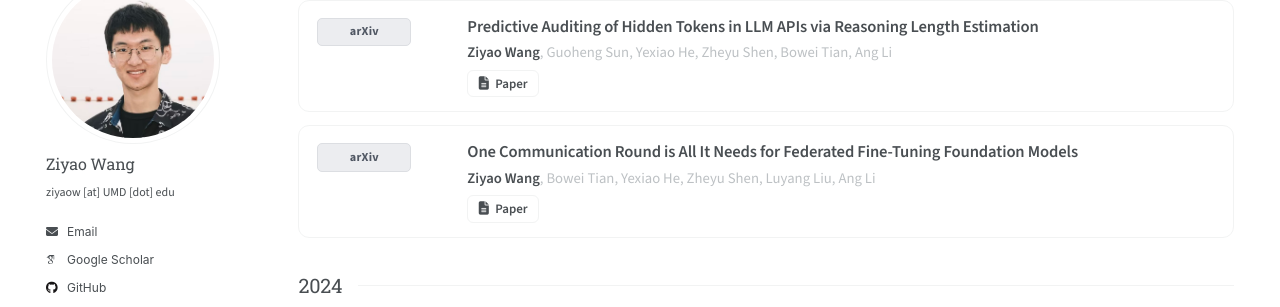
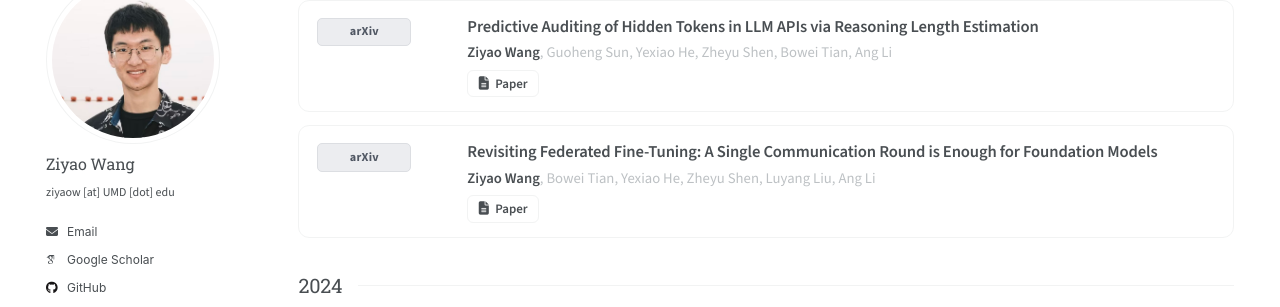
Before and after one commit to ziyaow1010/ziyaow1010.github.io, a Jekyll site: the page built from _pages/about.md, in a window 1280 px wide and 900 px high, scrolled down 2805 px. Shown: the part 120-427 px from the top of the window. Built offline with Jekyll 4.4.1, drawn with Linux system fonts in a browser that asks for light colours; some web fonts are replaced; a script that is not in the unit is left out.

Commit message:
Correct one-shot federated fine-tuning paper title to revised manuscript

```diff
--- a/_data/publications.yml
+++ b/_data/publications.yml
@@ -71,7 +71,7 @@
   paper: "https://arxiv.org/abs/2508.00912"
 - year: 2025
   venue: "arXiv"
-  title: "One Communication Round is All It Needs for Federated Fine-Tuning Foundation Models"
+  title: "Revisiting Federated Fine-Tuning: A Single Communication Round is Enough for Foundation Models"
   authors: "Ziyao Wang, Bowei Tian, Yexiao He, Zheyu Shen, Luyang Liu, Ang Li"
   paper: "https://arxiv.org/abs/2412.04650"
 - year: 2024
```
